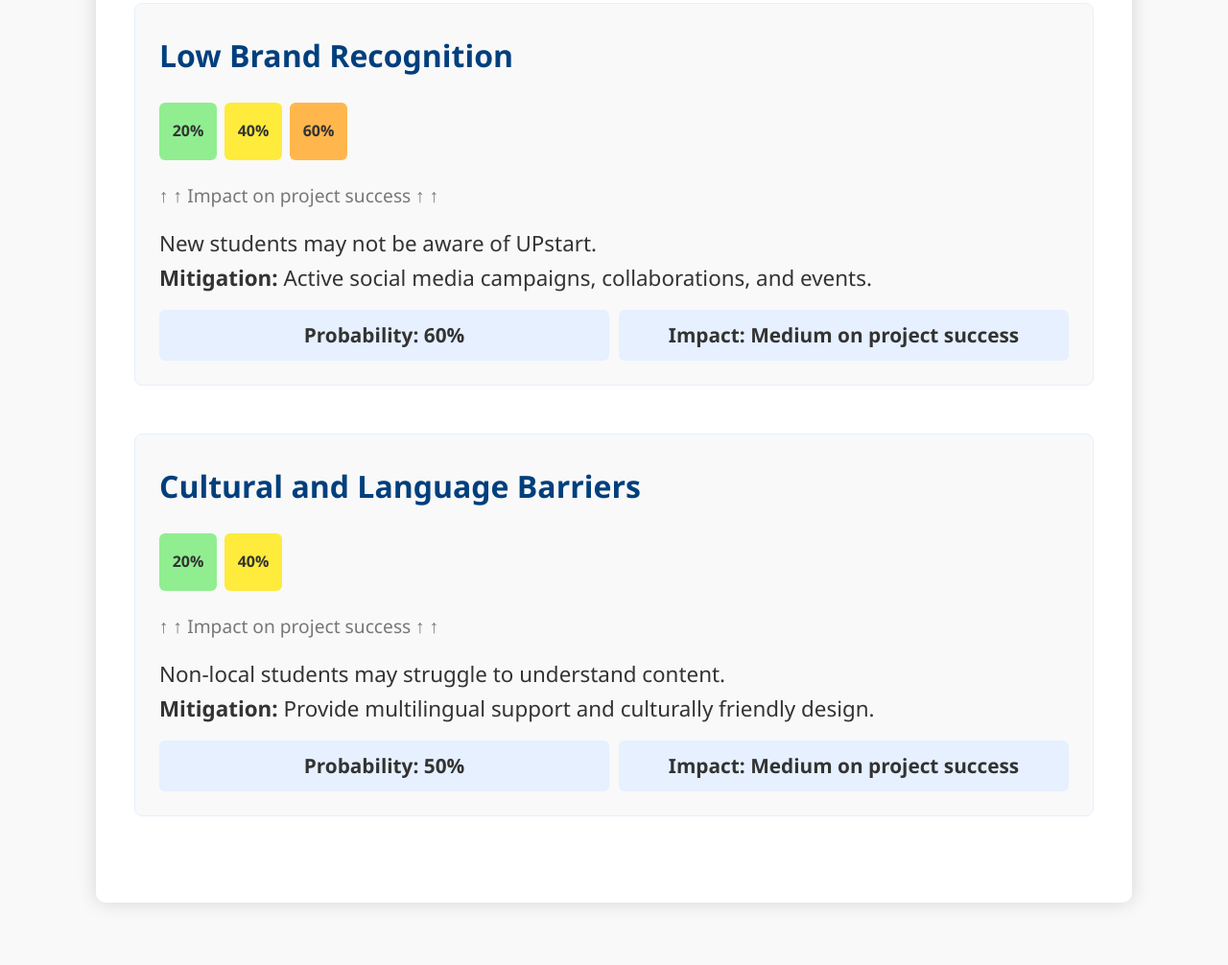
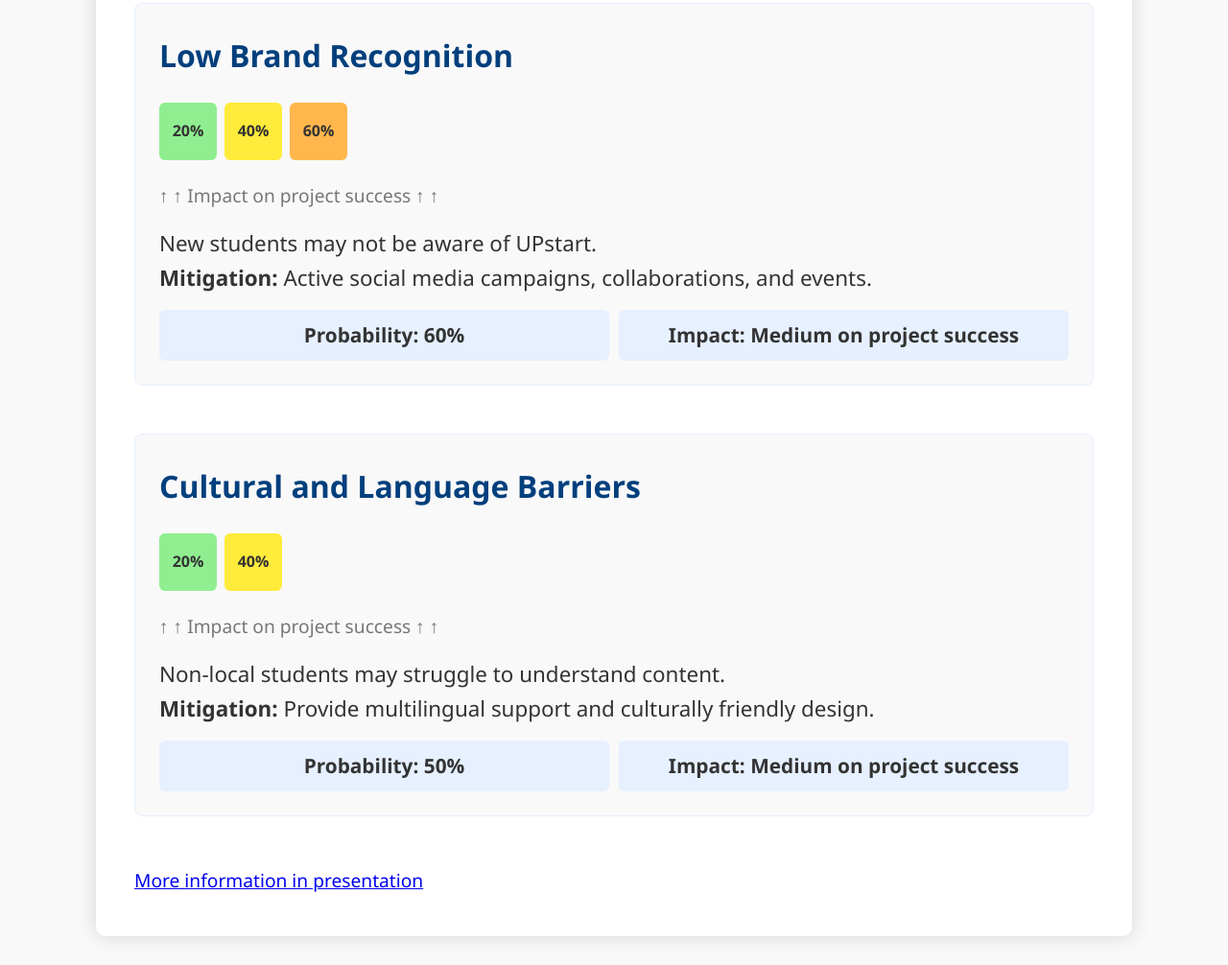
Before and after one commit to Kairzhan000/upjs, a website: page analyzRyzok.html in a window 1280 px wide. Shown: the part 1676-2682 px from the top of the page at 96% size. Before the commit the page ends 2647 px from the top, so only its background shows below. Drawn offline with Linux system fonts and the light colour scheme.

Commit message:
Prezent add

```diff
--- a/analyzRyzok.html
+++ b/analyzRyzok.html
@@ -120,7 +120,9 @@
       <div class="metric">Impact: Medium on project success</div>
     </div>
   </div>
-
+  <div class="presentation">
+        <a href="./images/UPSTART_Analyz_Ryzok_Presentation_1.pdf">More information in presentation</a>
+    </div>
 </section>
 </main>
 </body>
```
Also changed, not shown: 1 other file.
